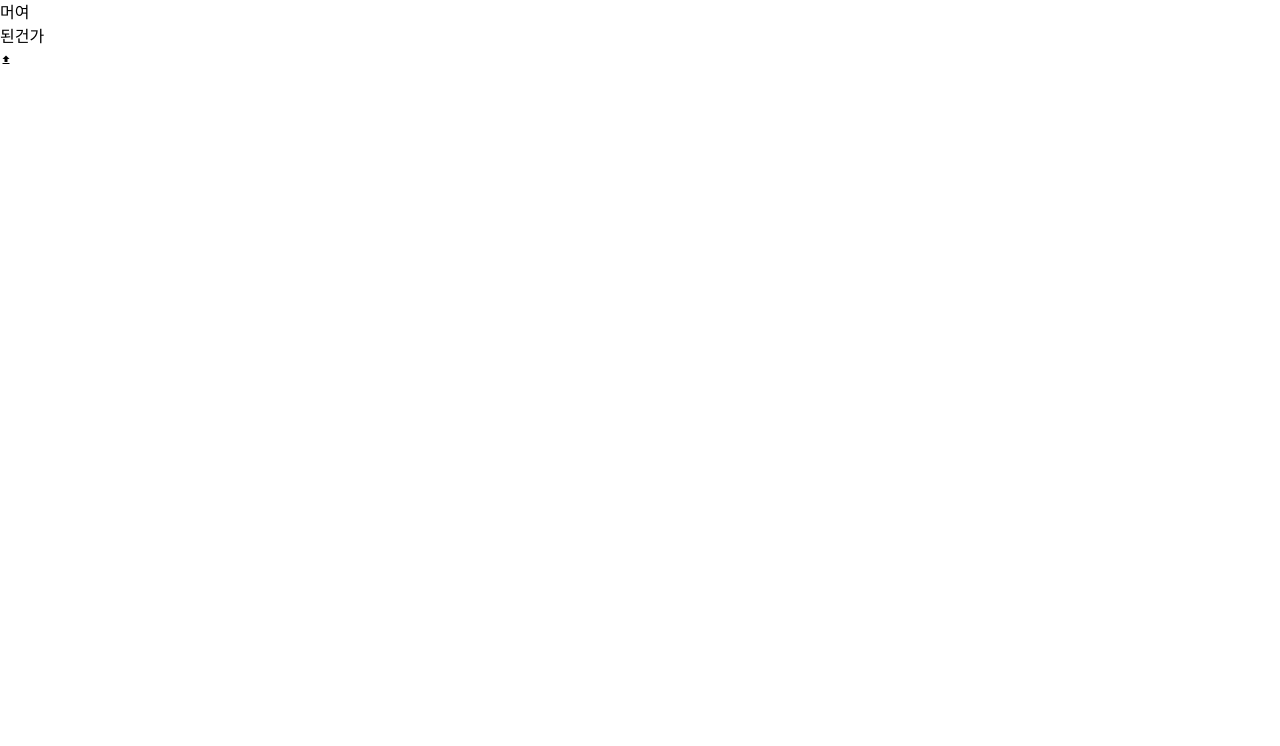
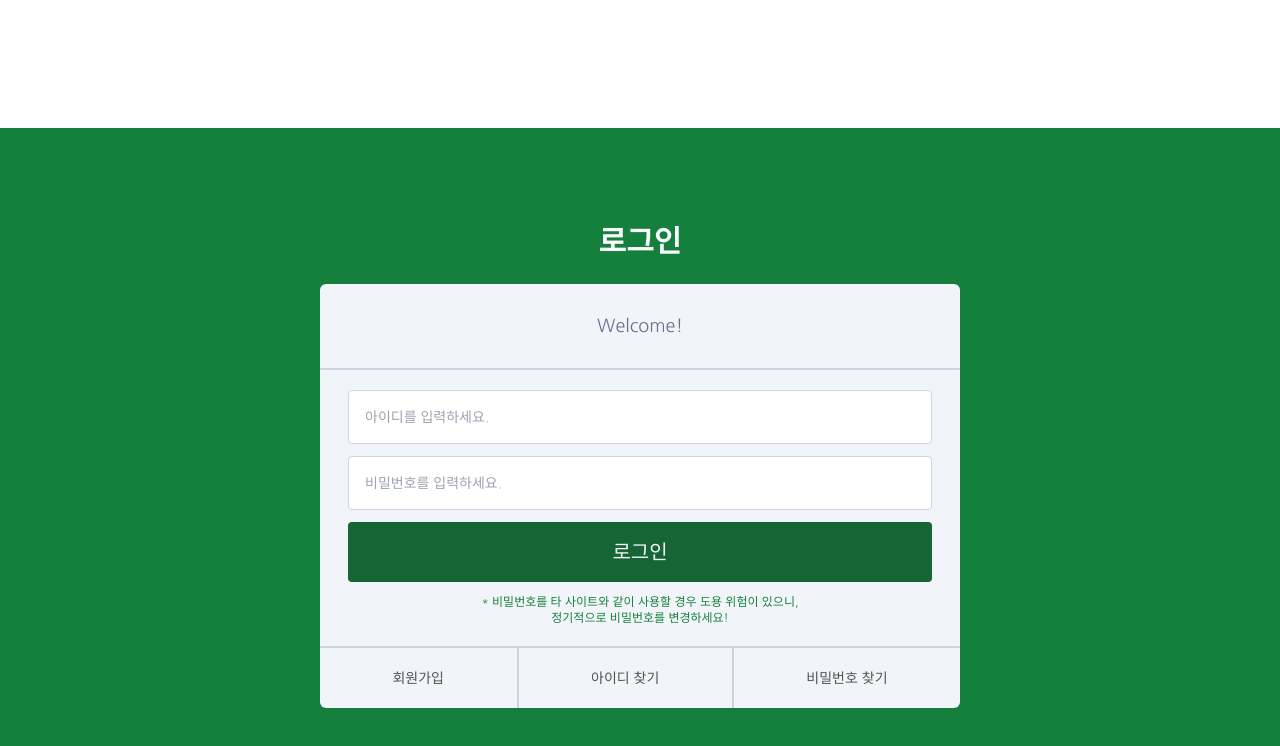
Before and after one commit to 410am/edugrove, a React (Vite) app in the folder frontend/: page / in a window 1280 px wide. Shown: the top 746 px of the page. Built offline with nearby package versions, Linux system fonts and the light colour scheme.

Commit message:
로그인 ui

```diff
--- a/frontend/package.json
+++ b/frontend/package.json
@@ -20,7 +20,7 @@
     "@types/react-dom": "^18.2.6",
     "@typescript-eslint/eslint-plugin": "^5.61.0",
     "@typescript-eslint/parser": "^5.61.0",
-    "@vitejs/plugin-react": "^4.0.1",
+    "@vitejs/plugin-react": "^4.2.1",
     "autoprefixer": "^10.4.18",
     "eslint": "^8.44.0",
     "eslint-plugin-react-hooks": "^4.6.0",
--- /dev/null
+++ b/frontend/src/pages/EntrancePage/SignIn.tsx
@@ -0,0 +1,61 @@
+// 구글 로그인, 로그아웃, 로그인상태 기억
+
+const SignIn = () => {
+  return (
+    <div className="bg-green-700 mt-32 pt-24 pb-36 grid justify-items-center">
+      <h1 className="text-slate-50 text-3xl font-bold text-center mb-6">
+        로그인
+      </h1>
+      <div className="signin_card w-125 mx-0 my-auto bg-slate-100 rounded-md text-slate-500 shadow-sm w-1/2">
+        <h2 className="p-7 text-center text-lg border-b-2 border-solid border-slate-300">
+          Welcome!
+        </h2>
+        <form className="px-7 py-5">
+          <input
+            className="w-full mb-3 p-4 border border-solid border-gray-300 outline-none rounded box-border text-sm"
+            type="text"
+            placeholder="아이디를 입력하세요."
+          />
+          <input
+            className="w-full mb-3 p-4 border border-solid border-gray-300 outline-none rounded box-border text-sm"
+            type="password"
+            placeholder="비밀번호를 입력하세요."
+          />
+          <input
+            className="w-full mb-3 p-4 border-gray-300 outline-none rounded box-border bg-green-800 border-none text-slate-100 text-xl cursor-pointer"
+            type="submit"
+            value="로그인"
+            onChange={(value) => console.log(value)}
+          />
+          <p className="text-xs text-green-700 text-center">
+            * 비밀번호를 타 사이트와 같이 사용할 경우 도용 위험이 있으니,
+            <br />
+            정기적으로 비밀번호를 변경하세요!
+          </p>
+        </form>
+        <div className="actions flex border-t-2 border-solid border-slate-300">
+          <a
+            className="flex-grow text-center p-5 text-stone-600 text-sm border-r-2 border-solid border-slate-300 hover:underline"
+            href=""
+          >
+            회원가입
+          </a>
+          <a
+            className="flex-grow text-center p-5 text-stone-600 text-sm border-r-2 border-solid border-slate-300 hover:underline"
+            href=""
+          >
+            아이디 찾기
+          </a>
+          <a
+            className="flex-grow text-center p-5 text-stone-600 text-sm hover:underline"
+            href=""
+          >
+            비밀번호 찾기
+          </a>
+        </div>
+      </div>
+    </div>
+  );
+};
+
+export default SignIn;
--- a/frontend/src/pages/EntrancePage/index.tsx
+++ b/frontend/src/pages/EntrancePage/index.tsx
@@ -1,3 +1,5 @@
+import SignIn from "./SignIn";
+
 const EntrancePage = () => {
   // 1. 로그인
   // 2. 회의 참가
@@ -5,12 +7,12 @@ const EntrancePage = () => {
   // 2,3번 묶으면 될듯
 
   return (
-    <>
-      <div>머여</div>
-      <div className="font-['Nanum Gothic']">된건가</div>
-
-      <div className="material-icons text-xs">upload</div>
-    </>
+    <div className="">
+      {/* <div>머여</div> */}
+      {/* <div className="font-['Nanum Gothic']">된건가</div> */}
+      {/* <div className="material-icons text-xs">upload</div> */}
+      <SignIn />
+    </div>
   );
 };
 
--- a/frontend/src/pages/EntrancePage/login.tsx
+++ /dev/null
@@ -1 +0,0 @@
-// 구글 로그인, 로그아웃, 로그인상태 기억
```
Also changed, not shown: 1 other file (tests, documents, lock files or other folders).
